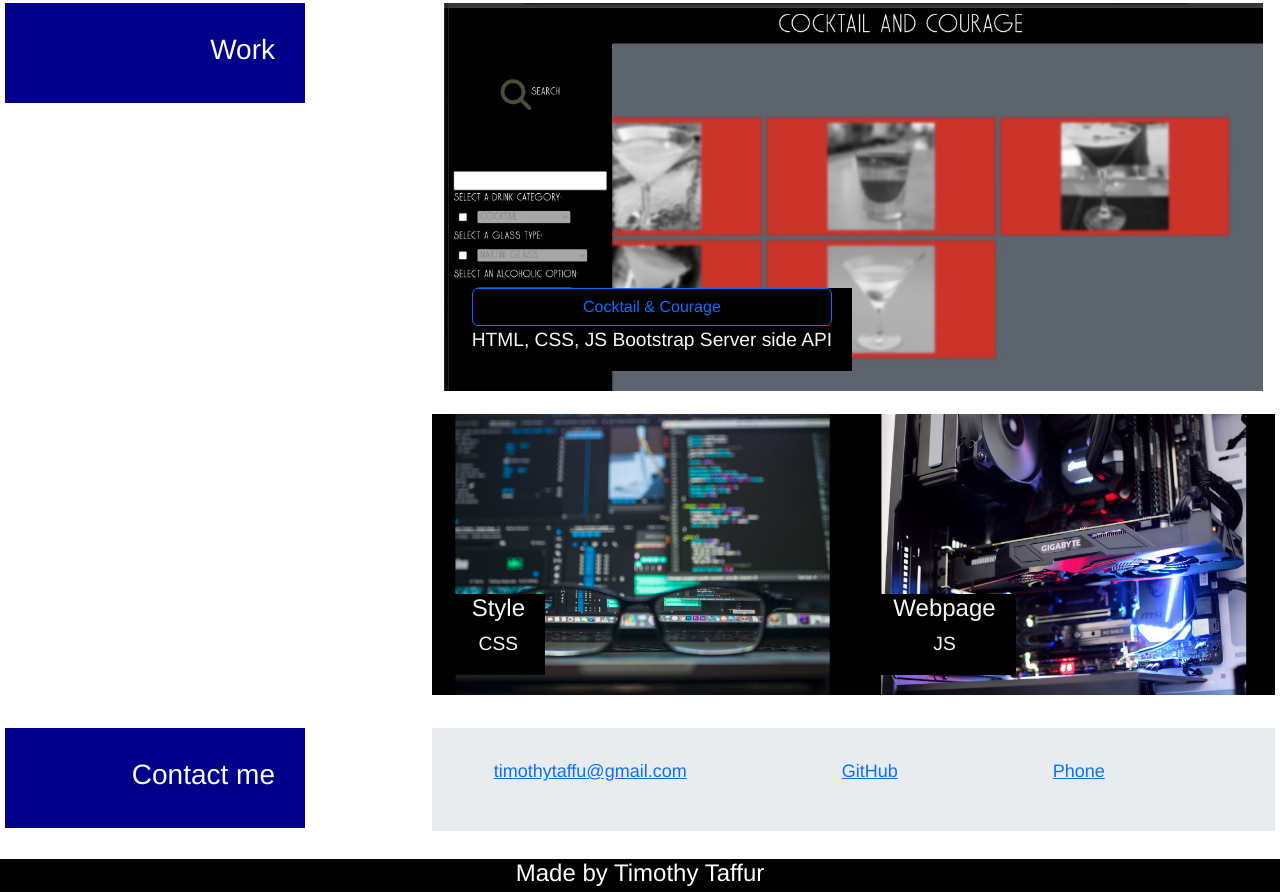
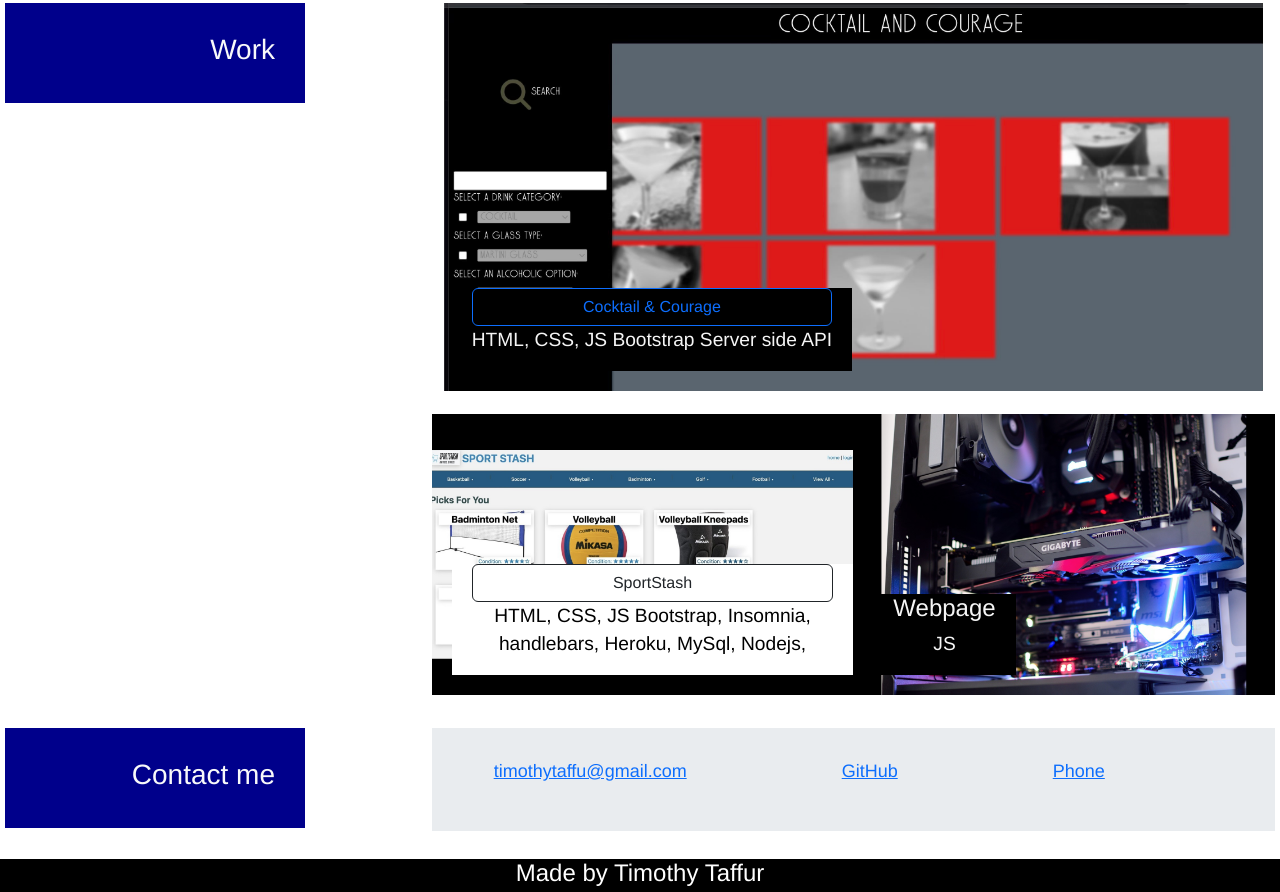
Before and after one commit to Shooterondeck77/Portafolio, a plain HTML site: page index.html in a window 1280 px wide. Shown: the part 494-1386 px from the top of the page. Drawn offline with nearby package versions, Linux system fonts and the light colour scheme.

Commit message:
added new project

```diff
--- a/assets/css/style.css
+++ b/assets/css/style.css
@@ -120,11 +120,12 @@ section {
 .container2 {
     position:relative ;
     text-align: center;
-    color: white;
+    color: black;
     font-size: larger;
     padding: 0%;
     width: 50%;
     float: right ;
+background-color: #fff;
 }
 .img-1 {
     width: 100%;
@@ -137,6 +138,16 @@ section {
     left: 20px;
     background-color: black;
     color: whitesmoke;
+    padding-left: 20px;
+    padding-right: 20px;
+}
+
+.bottom-left1 {
+    position: absolute;
+    bottom: 20px;
+    left: 20px;
+    background-color: white;
+    color: black;
     padding-left: 20px;
     padding-right: 20px;
 }
--- a/assets/script.js
+++ b/assets/script.js
@@ -1,6 +1,13 @@
 var myBtn = document.getElementById
+var myBtn2 = document.getElementById
 
 document.getElementById("myBtn").addEventListener("click", function() {
     window.location.href = "https://jesk3r.github.io/Cocktail-and-Courage";
 
   });
+
+
+document.getElementById("myBtn2").addEventListener("click", function() {
+  window.location.href = "https://github.com/Shooterondeck77/sportstash"
+
+});
--- a/index.html
+++ b/index.html
@@ -37,7 +37,7 @@
 
 <aside class="right">
     <section class="container">
-<img class="img-1" src="./assets/images/RenderedImage.jpg" alt="img of coding">
+<img class="img-1" src="./assets/images/RenderedImage 2.jpg" alt="img of coding">
 <div class="bottom-left">
     <div class="d-grid gap-2 col-12 mx-auto">
     <button type="button" class="btn btn-outline-primary" id="myBtn">Cocktail & Courage</button>
@@ -49,14 +49,6 @@
 </div>
 </section>
 
-<section class="container1">
-    <img class="img-2" src="./assets/images/kevin-ku-w7ZyuGYNpRQ-unsplash.jpg" alt="img of MATRIX">
-    <div class="bottom-left">
-        <h4>Style</h4>
-        <p> CSS </p>
-    </div>
-    </section>
-
     <section class="container2">
         <img class="img-3" src="./assets/images/rafael-pol-6b5uqlWabB0-unsplash (1).jpg" alt="img of MATRIX">
         <div class="bottom-left">
@@ -64,6 +56,19 @@
             <p>JS </p>
         </div>
         </section>
+
+        <section class="container2">
+            <img class="img-1" src="./assets/images/RenderedImage (1).jpg" alt="img of sportstash">
+            <div class="bottom-left1">
+                <div class="d-grid gap-2 col-12 mx-auto">
+                <button type="button" class="btn btn-outline-dark" id="myBtn2">SportStash</button>
+                </div>
+                <p>HTML, CSS, JS
+                    Bootstrap, Insomnia, handlebars,
+                    Heroku, MySql, Nodejs,
+                    </p>
+            </div>
+            </section>
     </aside>
 <aside class="left" >
 <h3 class=".fs-2 text-light">Contact me</h3>
```
Also changed, not shown: assets/images/RenderedImage (1).jpg (added), assets/images/RenderedImage 2.jpg (added), assets/images/RenderedImage.jpg (deleted), 4 other files.
